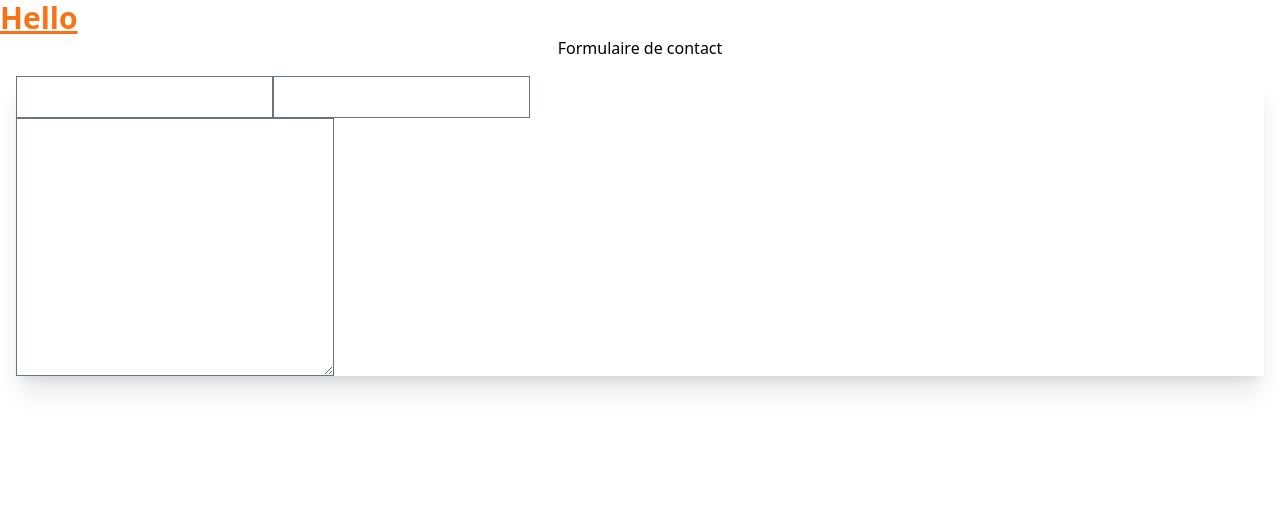
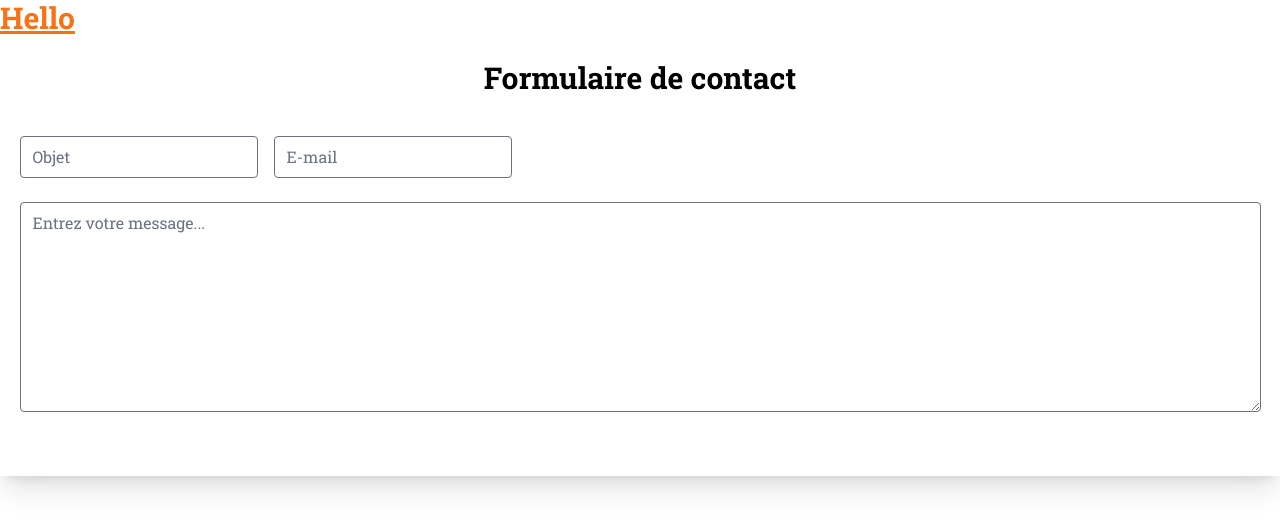
Before and after one commit to MounirOnGithub/portfolio, a Next.js app: page / in a window 1280 px wide. Shown: the top 530 px of the page. Built offline with nearby package versions, Linux system fonts and the light colour scheme.

Commit message:
developing the contact form

```diff
--- a/app/components/contact-form.tsx
+++ b/app/components/contact-form.tsx
@@ -3,17 +3,26 @@ import { Component, ReactNode } from "react";
 export default class ContactForm extends Component {
   render(): ReactNode {
     return (
-            <div className="">
-                <h3 className="flex justify-center">Formulaire de contact</h3>
+      <div className="py-6">
+        <h3 className="
+              flex
+              justify-center
+              items-center
+              text-3xl
+              font-bold
+            "
+        >
+          Formulaire de contact
+        </h3>
 
-                <div className="flex shadow-xl m-4">
+        <div className="flex justify-center shadow-xl p-10">
           <form action="">
             <div className="flex flex-row">
-                            <input className="" type="text" name="subject" id="subject" />
-                            <input type="email" name="email" id="email" />
+              <input className="rounded mr-4" type="text" placeholder="Objet" name="subject" id="subject" />
+              <input className="rounded" type="email" placeholder="E-mail" name="email" id="email" />
             </div>
-                        <div className="flex flex-row">
-                            <textarea name="message" id="message" cols="30" rows="10"></textarea>
+            <div className="flex flex-row py-6">
+              <textarea className="rounded" name="message" id="message" placeholder="Entrez votre message..." cols={120} rows={8}/>
             </div>
           </form>
         </div>
--- a/app/layout.tsx
+++ b/app/layout.tsx
@@ -1,7 +1,7 @@
-import { Inter } from 'next/font/google'
+import { Roboto_Slab } from 'next/font/google'
 import './globals.css'
 
-const inter = Inter({ subsets: ['latin'] })
+const robotoSlab = Roboto_Slab({ subsets: ['latin'] })
 
 export default function RootLayout({
   children,
@@ -9,8 +9,12 @@ export default function RootLayout({
   children: React.ReactNode
 }) {
   return (
-    <div className="container mx-auto">
-      {children}
+    <div className={robotoSlab.className}>
+      <div>
+        <div className="container mx-auto">
+          {children}
+        </div>
+      </div>
     </div>
   )
 }
```
Also changed, not shown: 1 other file (tests, documents, lock files or other folders). Lines whose indentation alone changed are shown as unchanged.
